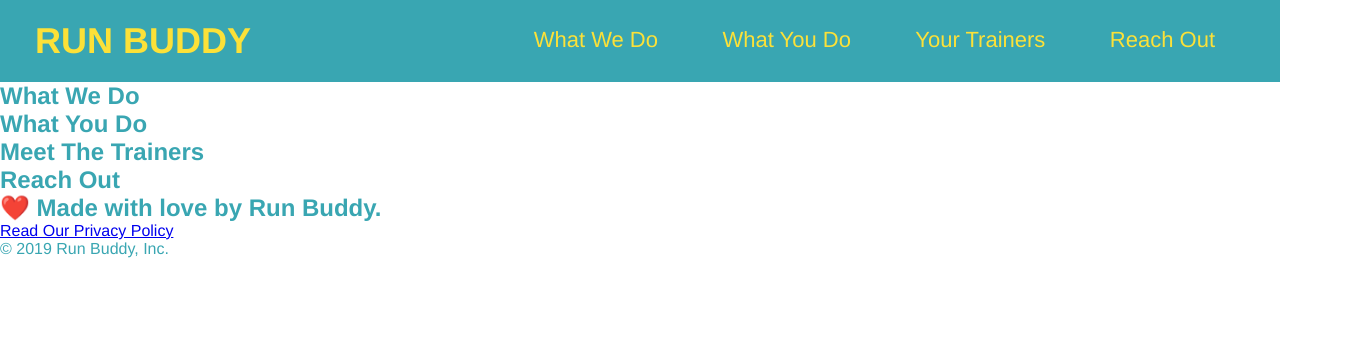
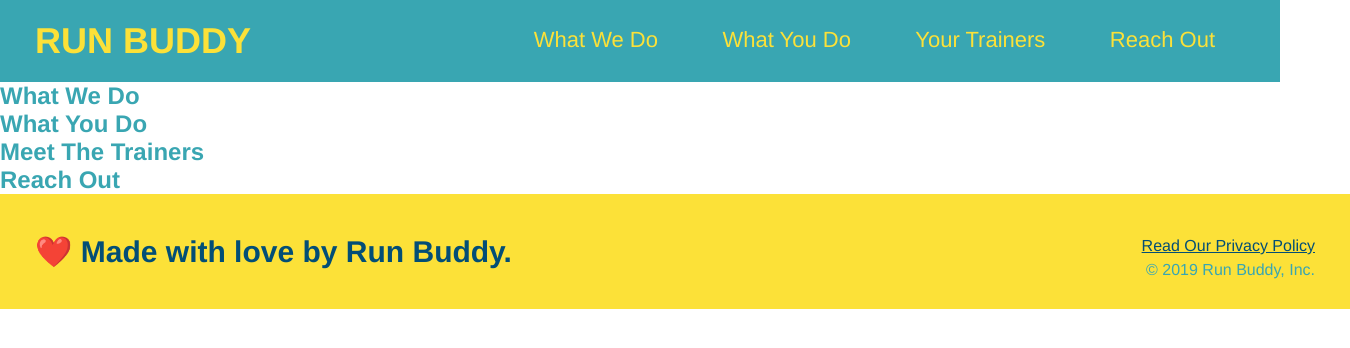
Before and after one commit to Mpages12/module-1, a plain HTML site: page index.html in a window 1280 px wide. Shown: the whole page, 1350 px wide, since content can reach past the window. Drawn offline with Linux system fonts and the light colour scheme.

Commit message:
lesson 2 complete
footer was completed

```diff
--- a/assests/style.css
+++ b/assests/style.css
@@ -36,3 +36,22 @@ header nav ul li a {
     margin: 0 30px;
     font-size: 22px;
 }
+footer {
+    background: #fce138;
+    width: 100%;
+    padding: 40px 35px;
+}
+footer h2 {
+    display: inline;
+    color: #024e76;
+    font-size: 30px;
+    margin: 0;
+}
+footer div {
+    float:right;
+    line-height: 1.5;
+    text-align: right;
+}
+footer a {
+    color: #024e76;
+}
```
